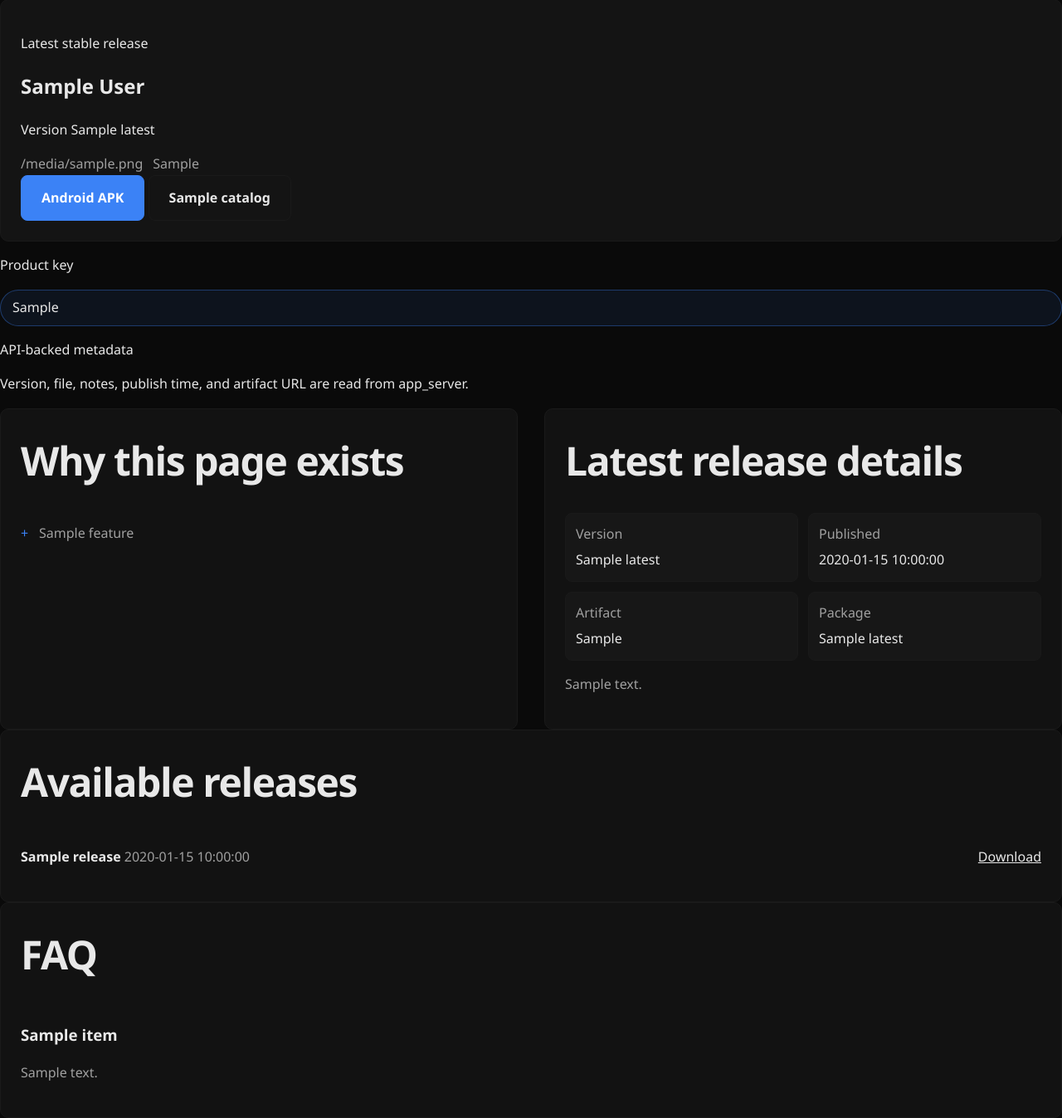
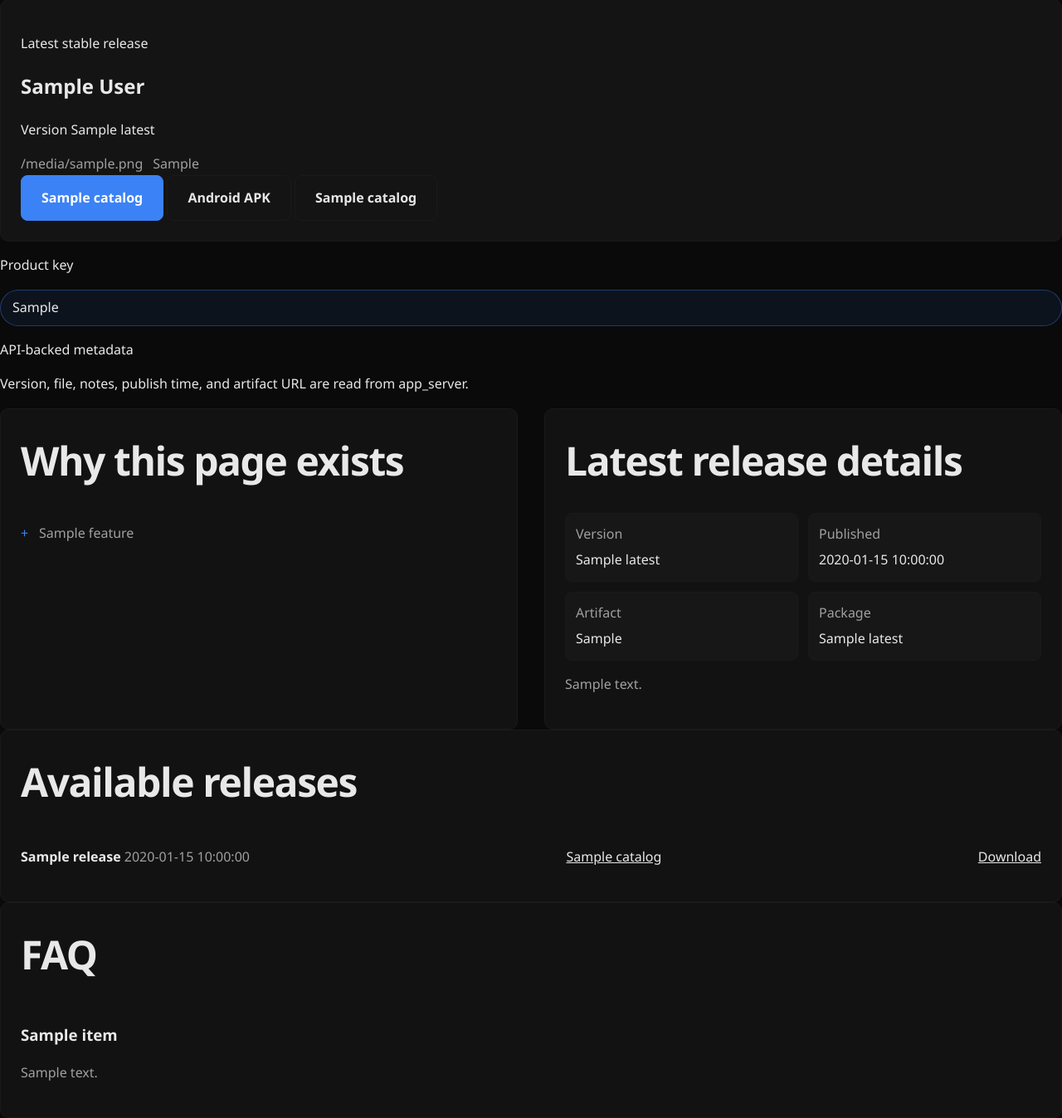
Before and after one commit to glicxu/dalifin_company, a FastAPI app: template app/templates/download_product.html in a window 1280 px wide. Shown: the part 246-1593 px from the top of the page at 83% size. Run offline with FastAPI, Linux system fonts and the light colour scheme; the template is opened without the code that fills it: most values are stand-ins (such as "Sample title", 1, 10 or a date in 2020).

Commit message:
Add Listener Play Store link to downloads page

```diff
--- a/app/catalog.py
+++ b/app/catalog.py
@@ -75,6 +75,8 @@ PRODUCT_CATALOG: dict[str, dict[str, Any]] = {
         "summary": "A listener-focused Android build for live interpretation sessions, with app audio that is more reliable than a browser tab.",
         "accent": "harbor",
         "hero_label": "Dali Interpreter Listener",
+        "android_store_url": "https://play.google.com/store/apps/details?id=com.dalifin.interprete.listener&pcampaignid=web_share",
+        "android_store_label": "Google Play",
         "ios_download_url": "https://testflight.apple.com/join/aqJ11yA7",
         "ios_download_label": "iPhone TestFlight",
         "features": [
--- a/app/templates/download_product.html
+++ b/app/templates/download_product.html
@@ -16,7 +16,12 @@
         <span>{{ latest.minOsVersion or "Android" }}</span>
       </div>
       <div class="button-row">
+        {% if catalog.android_store_url %}
+        <a class="button primary" href="{{ catalog.android_store_url }}">{{ catalog.android_store_label or "Google Play" }}</a>
+        <a class="button secondary" href="{{ latest.artifactUrl }}">Android APK</a>
+        {% else %}
         <a class="button primary" href="{{ latest.artifactUrl }}">Android APK</a>
+        {% endif %}
         {% if catalog.ios_download_url %}
         <a class="button secondary" href="{{ catalog.ios_download_url }}">{{ catalog.ios_download_label or "iPhone" }}</a>
         {% endif %}
@@ -27,6 +32,12 @@
       <p class="release-label">iPhone</p>
       <h2>{{ catalog.ios_download_label or "iPhone" }}</h2>
       <a class="button secondary" href="{{ catalog.ios_download_url }}">Open</a>
+    </div>
+    {% elif catalog.android_store_url %}
+    <div class="release-callout">
+      <p class="release-label">Android</p>
+      <h2>{{ catalog.android_store_label or "Google Play" }}</h2>
+      <a class="button primary" href="{{ catalog.android_store_url }}">Open</a>
     </div>
     {% endif %}
   </div>
@@ -78,6 +89,9 @@
         <strong>{{ release.versionLabel }}</strong>
         <span>{{ release.publishedAt or "Unknown date" }}</span>
       </div>
+      {% if catalog.android_store_url and loop.first %}
+      <a href="{{ catalog.android_store_url }}">{{ catalog.android_store_label or "Google Play" }}</a>
+      {% endif %}
       <a href="{{ release.artifactUrl }}">Download</a>
     </article>
     {% endfor %}
```
